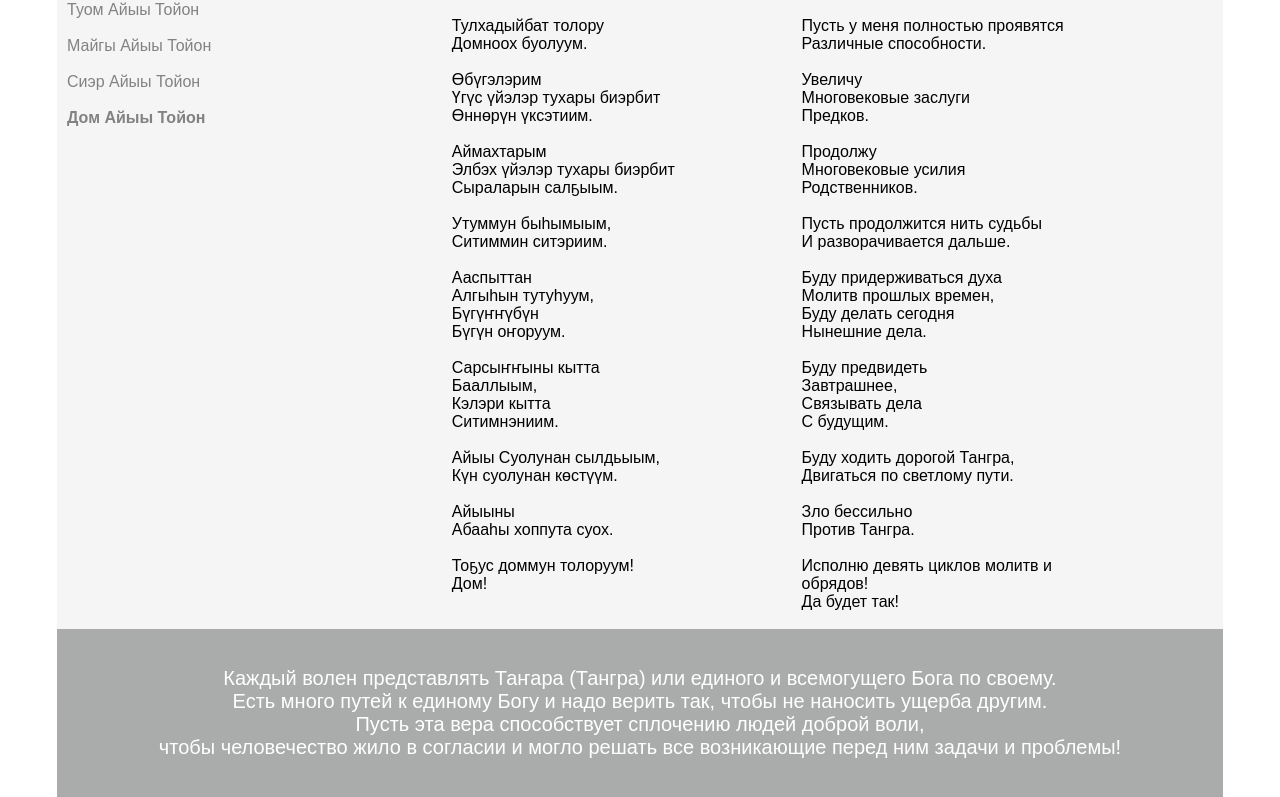
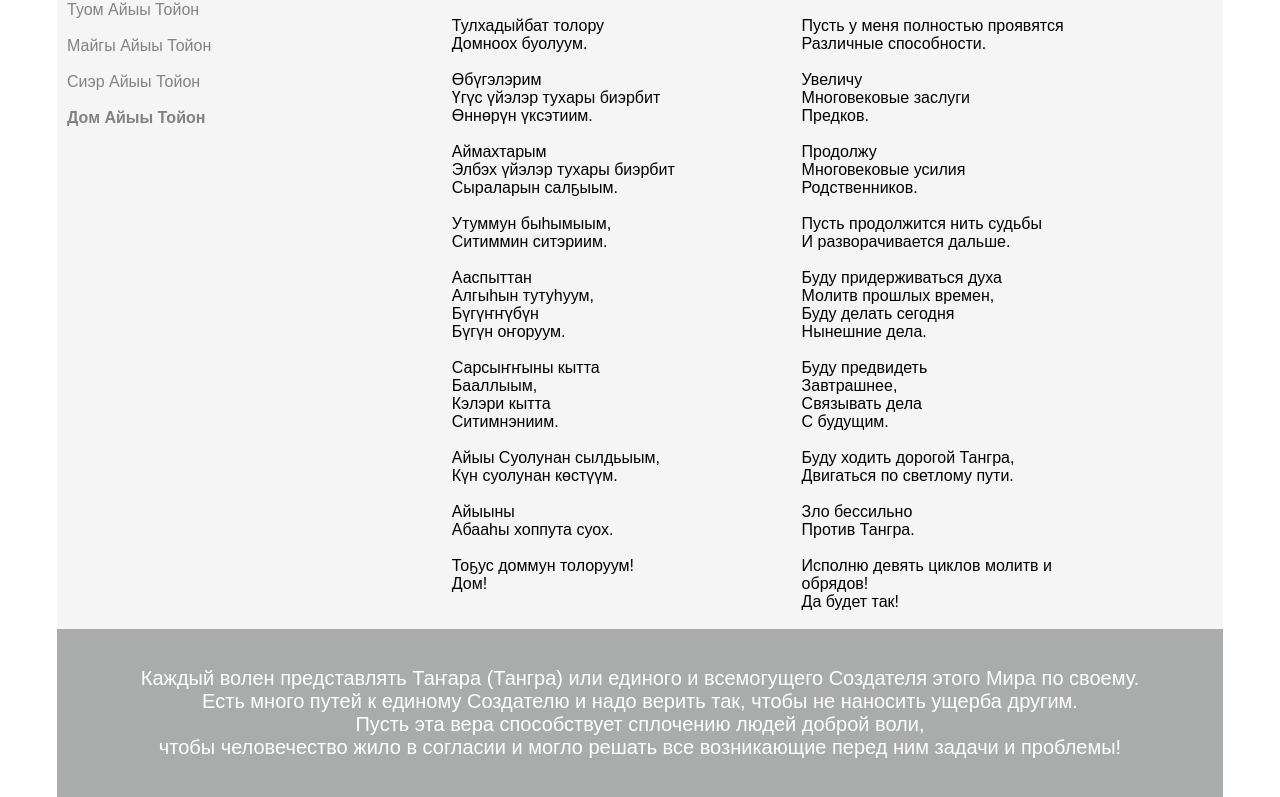
Before and after one commit to Sakkuraa/Algustar, a React (Create React App) app: page /Seventh9 in a window 1280 px wide. Shown: the part 335-1132 px from the top of the page. Built offline with nearby package versions, Linux system fonts and the light colour scheme.

Commit message:
Update Footer.js

```diff
--- a/src/components/Footer.js
+++ b/src/components/Footer.js
@@ -6,10 +6,17 @@ function Footer() {
 return (<div className="main-top">
 			<footer className="foot">
 					<div>
-					<h3>Каждый волен представлять Таҥара (Тангра) или единого и всемогущего Бога по своему.<br/>
-					Есть много путей к единому Богу и надо верить так, чтобы не наносить ущерба другим.<br/>
-				Пусть эта вера способствует сплочению людей доброй воли, <br/>чтобы человечество жило в согласии и могло решать все возникающие
-				перед ним задачи и проблемы!</h3>
+					 <h3>
+            Каждый волен представлять Таҥара (Тангра) или единого и всемогущего
+            Создателя этого Мира по своему.
+            <br />
+            Есть много путей к единому Создателю и надо верить так, чтобы не
+            наносить ущерба другим.
+            <br />
+            Пусть эта вера способствует сплочению людей доброй воли, <br />
+            чтобы человечество жило в согласии и могло решать все возникающие
+            перед ним задачи и проблемы!
+          </h3>
 				</div>
 	</footer>
 </div>
```
